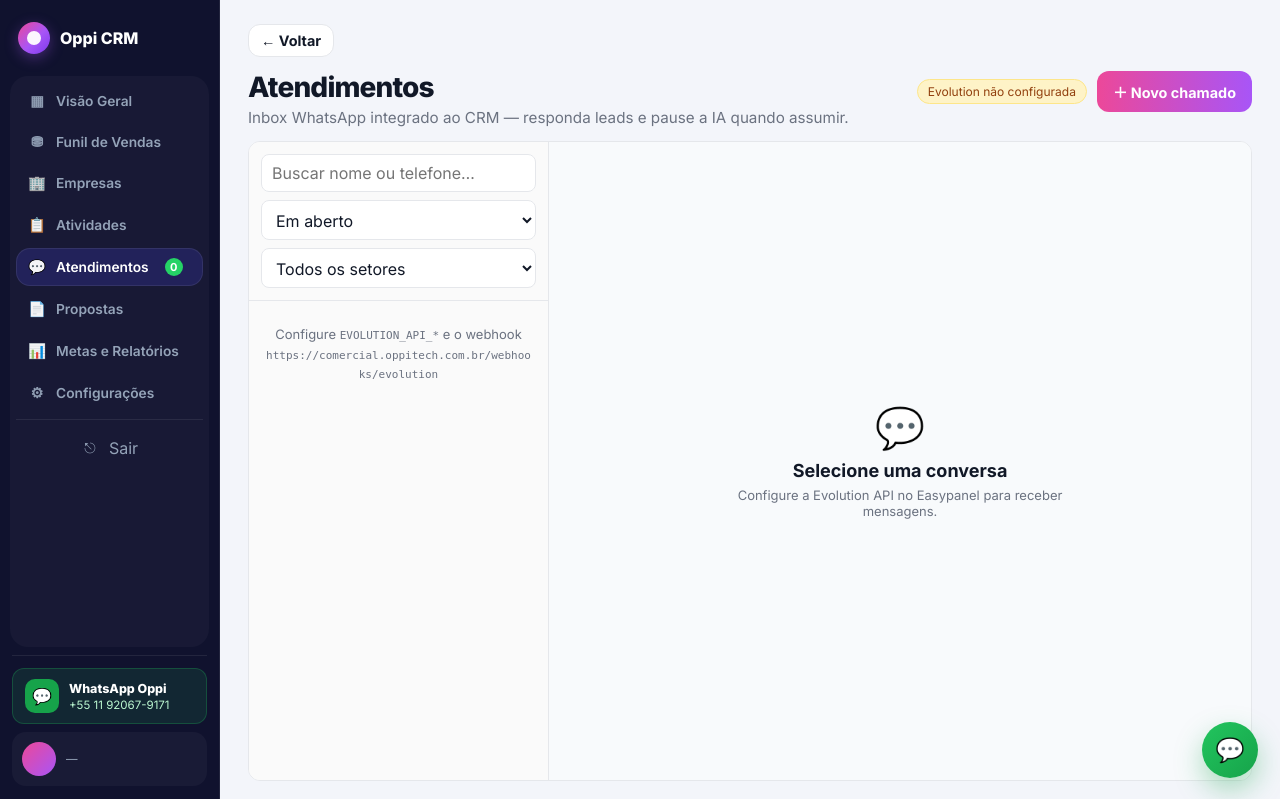
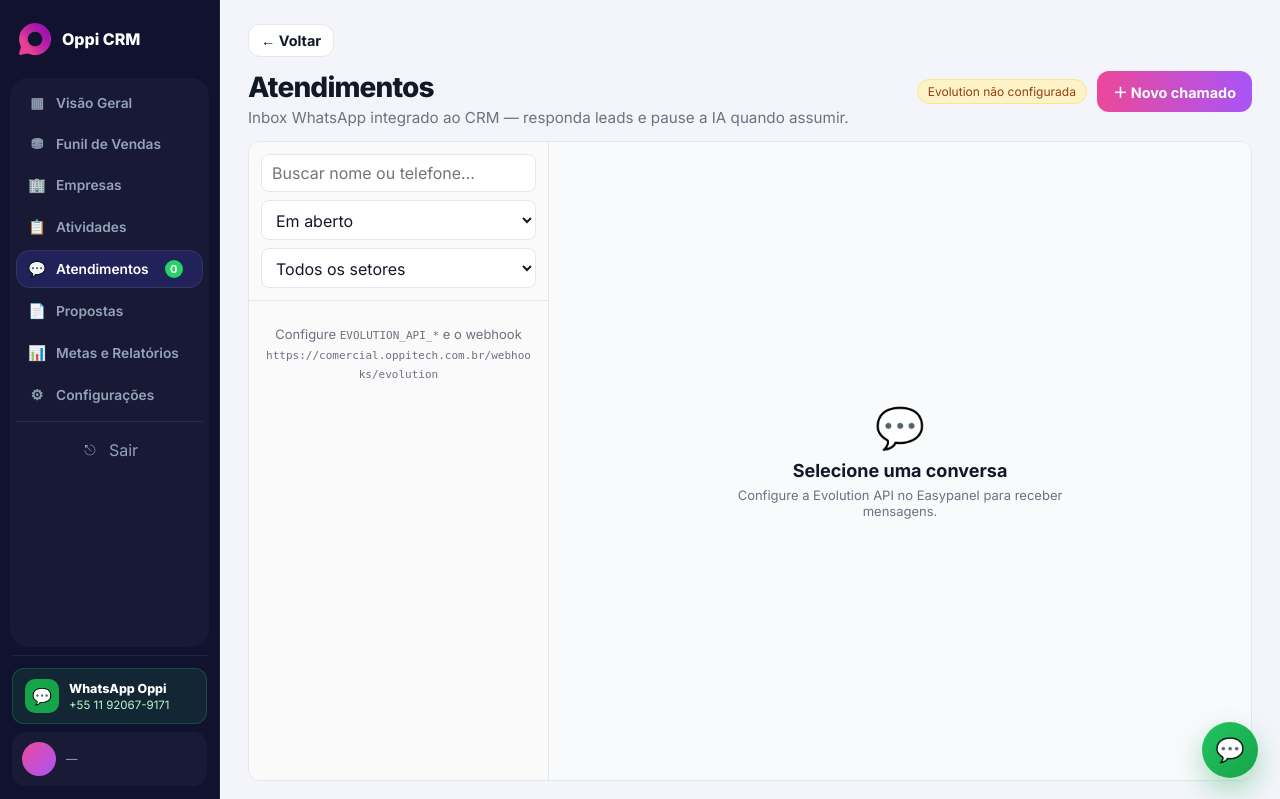
Before and after one commit to oppiappsolucao-beep/dashboard-oppi-comercial, a FastAPI app: page /atendimentos in a window 1280 px wide. Shown: the top 799 px of the page. Run offline with FastAPI, Linux system fonts and the light colour scheme; data comes from the database, SQL or seed files in the repository; data that the repository does not hold is empty; some libraries are stand-ins or nearby versions.

Commit message:
Use the real Oppi logo in the sidebar brand mark.
Replace the CSS gradient circle with the company mark next to Oppi CRM.

Co-authored-by: Cursor <cursoragent@cursor.com>

```diff
--- a/app/config.py
+++ b/app/config.py
@@ -6,7 +6,7 @@ from dotenv import load_dotenv
 
 load_dotenv(Path(__file__).resolve().parent.parent / ".env")
 
-APP_BUILD = os.getenv("APP_BUILD", "20260730-kanban-scroll-v124").strip() or "20260730-kanban-scroll-v124"
+APP_BUILD = os.getenv("APP_BUILD", "20260730-oppi-logo-v125").strip() or "20260730-oppi-logo-v125"
 
 class Settings:
     sheet_id: str = "1GAbrca0NSiJfPXaSte1qGxXCsGkQPacoRsm0PVB51gE"
--- a/app/static/css/dashboard.css
+++ b/app/static/css/dashboard.css
@@ -84,23 +84,20 @@ a { color: inherit; text-decoration: none; }
 }
 
 .brand-mark {
-  width: 32px;
-  height: 32px;
-  min-width: 32px;
-  min-height: 32px;
-  border-radius: 50%;
-  background: linear-gradient(135deg, #EC4899 0%, #A855F7 55%, #7C3AED 100%);
+  width: 34px;
+  height: 34px;
+  min-width: 34px;
+  min-height: 34px;
+  border-radius: 0;
+  background: url("/static/img/oppi-logo.png") center / contain no-repeat;
   position: relative;
   flex-shrink: 0;
-  box-shadow: 0 4px 14px rgba(168, 85, 247, 0.35);
+  box-shadow: none;
 }
 
 .brand-mark::after {
-  content: "";
-  position: absolute;
-  inset: 9px;
-  border-radius: 50%;
-  background: rgba(255, 255, 255, 0.95);
+  content: none;
+  display: none;
 }
 
 .sidebar-brand-text {
@@ -1141,10 +1138,6 @@ a { color: inherit; text-decoration: none; }
     height: 28px;
     min-width: 28px;
     min-height: 28px;
-  }
-
-  .mobile-topbar-mark::after {
-    inset: 8px;
   }
 
   .mobile-topbar-avatar {
--- a/nixpacks.toml
+++ b/nixpacks.toml
@@ -6,4 +6,4 @@ aptPkgs = ["...", "libreoffice-writer-nogui", "fontconfig", "fonts-dejavu-core"]
 cmd = "uvicorn app.main:app --host 0.0.0.0 --port 8501 --workers 2 --proxy-headers --timeout-keep-alive 5 --limit-concurrency 100"
 
 [variables]
-APP_BUILD = "20260730-kanban-scroll-v124"
+APP_BUILD = "20260730-oppi-logo-v125"
```
Also changed, not shown: app/static/img/oppi-logo.png (added), 1 other file.
